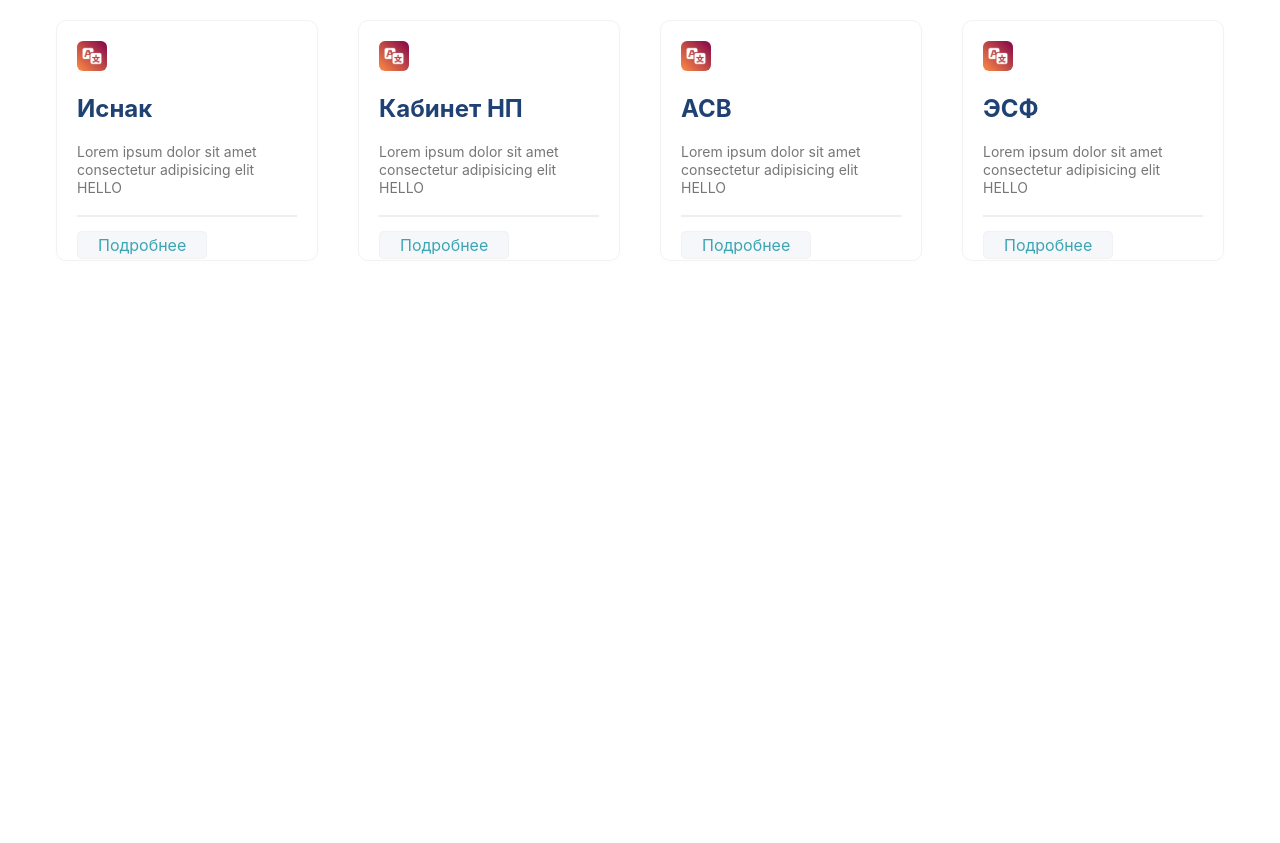
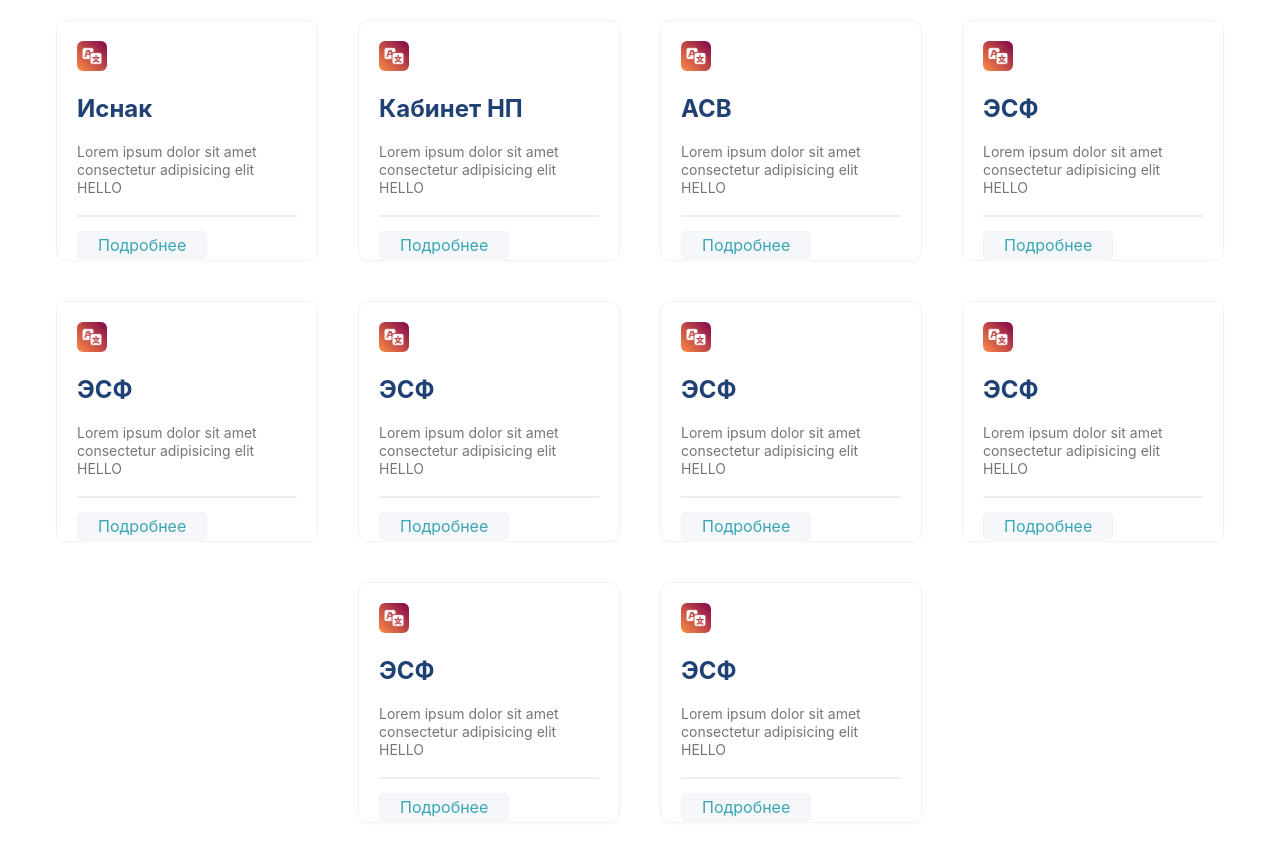
Before and after one commit to deathcore666/gns-dash, a React (Create React App) app: page / in a window 1280 px wide. Before the commit the page ends 800 px from the top, so only its background shows below. Built offline with nearby package versions, Linux system fonts and the light colour scheme.

Commit message:
добавил меню

```diff
--- a/src/app/pages/mian-menu/mainMenu.tsx
+++ b/src/app/pages/mian-menu/mainMenu.tsx
@@ -15,6 +15,12 @@ function MainMenu() {
           <Menu title="Кабинет НП" value="Lorem ipsum dolor sit amet consectetur adipisicing elit HELLO" url="https://salyk.kg/"/>
           <Menu title="ACB" value="Lorem ipsum dolor sit amet consectetur adipisicing elit HELLO" url="https://salyk.kg/"/>
           <Menu title="ЭСФ" value="Lorem ipsum dolor sit amet consectetur adipisicing elit HELLO" url="https://salyk.kg/"/>
+          <Menu title="ЭСФ" value="Lorem ipsum dolor sit amet consectetur adipisicing elit HELLO" url="https://salyk.kg/"/>
+          <Menu title="ЭСФ" value="Lorem ipsum dolor sit amet consectetur adipisicing elit HELLO" url="https://salyk.kg/"/>
+          <Menu title="ЭСФ" value="Lorem ipsum dolor sit amet consectetur adipisicing elit HELLO" url="https://salyk.kg/"/>
+          <Menu title="ЭСФ" value="Lorem ipsum dolor sit amet consectetur adipisicing elit HELLO" url="https://salyk.kg/"/>
+          <Menu title="ЭСФ" value="Lorem ipsum dolor sit amet consectetur adipisicing elit HELLO" url="https://salyk.kg/"/>
+          <Menu title="ЭСФ" value="Lorem ipsum dolor sit amet consectetur adipisicing elit HELLO" url="https://salyk.kg/"/>
 
         </Grid>
       </Container>
```
